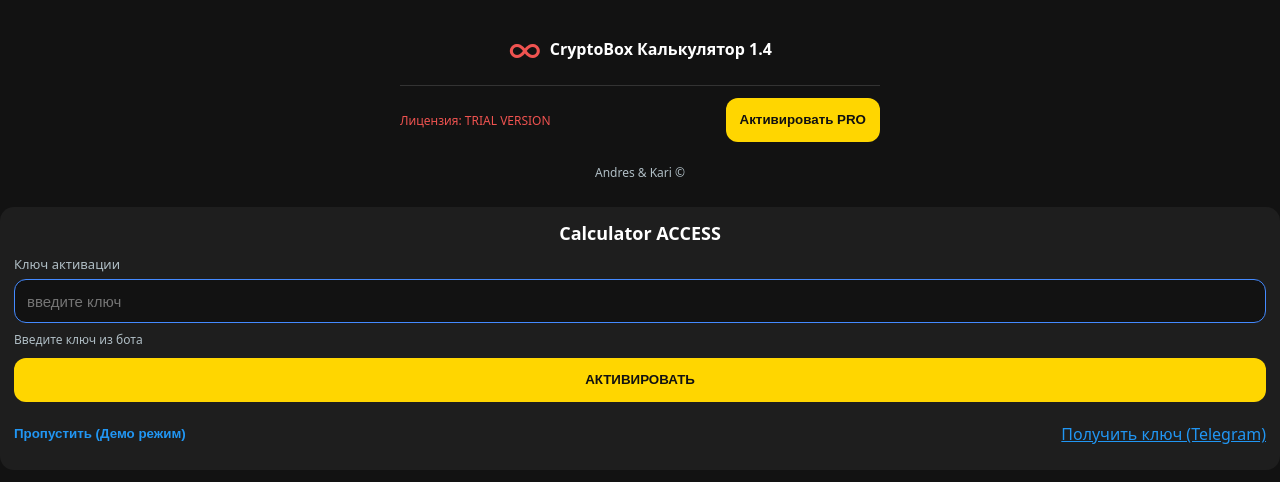
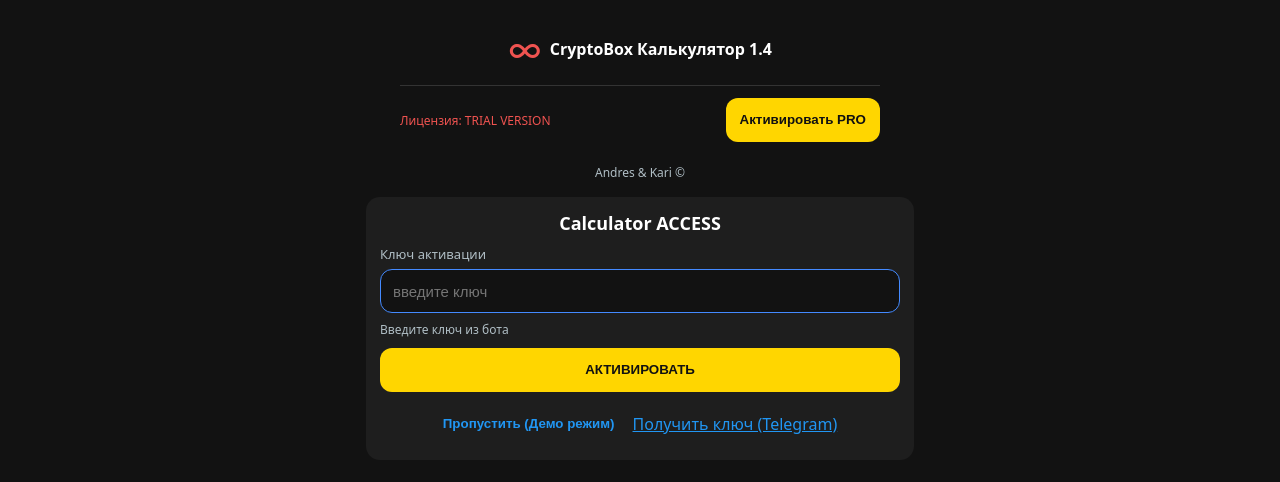
Before and after one commit to andrey-neuralworks/CryptoBox-Web, a plain HTML site: page index.html in a window 1280 px wide. Both pictures are taken after a click on the button "Активировать PRO". Drawn offline with Linux system fonts and the light colour scheme.

Commit message:
Fix Chrome: limit login dialog width

```diff
--- a/index.html
+++ b/index.html
@@ -113,6 +113,20 @@
             background: #333;
             margin: 12px 0
         }
+
+        .row-center {
+            justify-content: center !important;
+            gap: 18px !important;
+        }
+
+        .row-center>* {
+            flex: 0 0 auto !important;
+        }
+
+        .dialog {
+            max-width: 520px;
+            margin: 0 auto;
+        }
     </style>
 </head>
 
@@ -173,7 +187,7 @@
         <div class="small muted" style="text-align:center;margin-top:10px">Andres &amp; Kari ©</div>
     </div>
 
-    <div class="card hidden" id="screen_login">
+    <div class="card dialog hidden" id="screen_login">
         <div style="text-align:center;font-size:18px;font-weight:800;margin-bottom:10px">Calculator ACCESS</div>
 
         <label>Ключ активации</label>
@@ -185,11 +199,12 @@
         <button class="btn-warn" id="btn_check" style="width:100%">АКТИВИРОВАТЬ</button>
 
         <div style="height:10px"></div>
-        <div class="row" style="justify-content:space-between">
-            <button id="btn_demo" class="btn-link" style="background:transparent;border:0;padding:0">Пропустить
-                (Демо режим)</button>
+        <div class="row row-center">
+            <button id="btn_demo" class="btn-link" style="background:transparent;border:0;padding:0">Пропустить (Демо
+                режим)</button>
             <a class="btn-link" href="https://t.me/cryptobox_calc_bot" target="_self">Получить ключ (Telegram)</a>
         </div>
+
     </div>
     </div>
 
```
